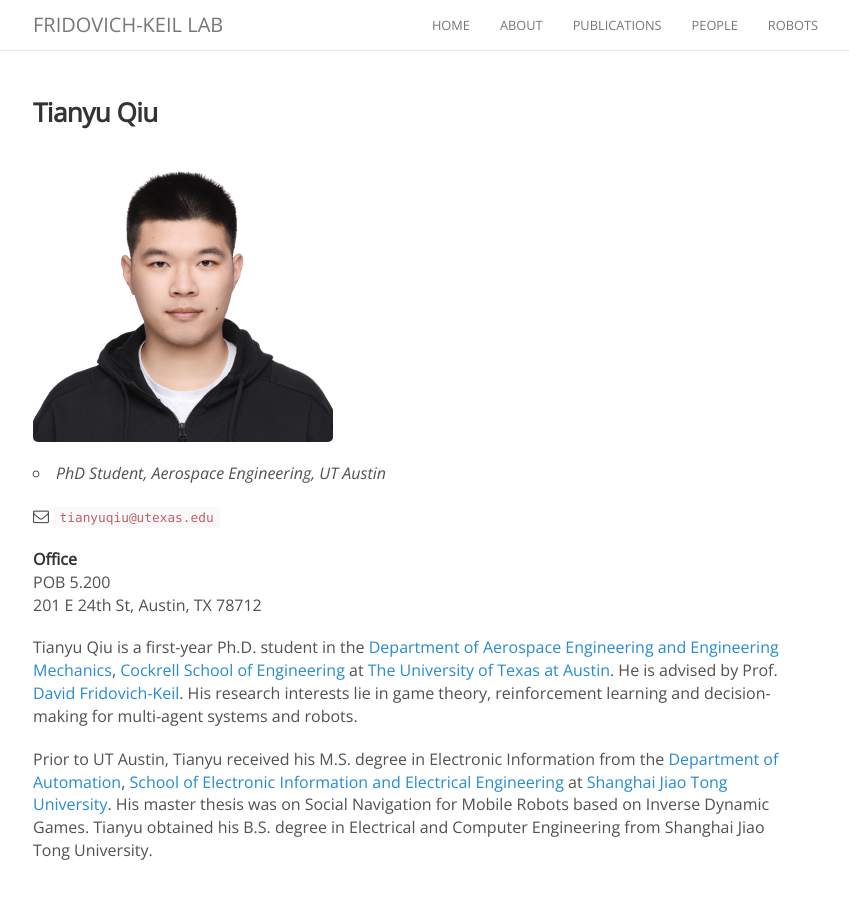
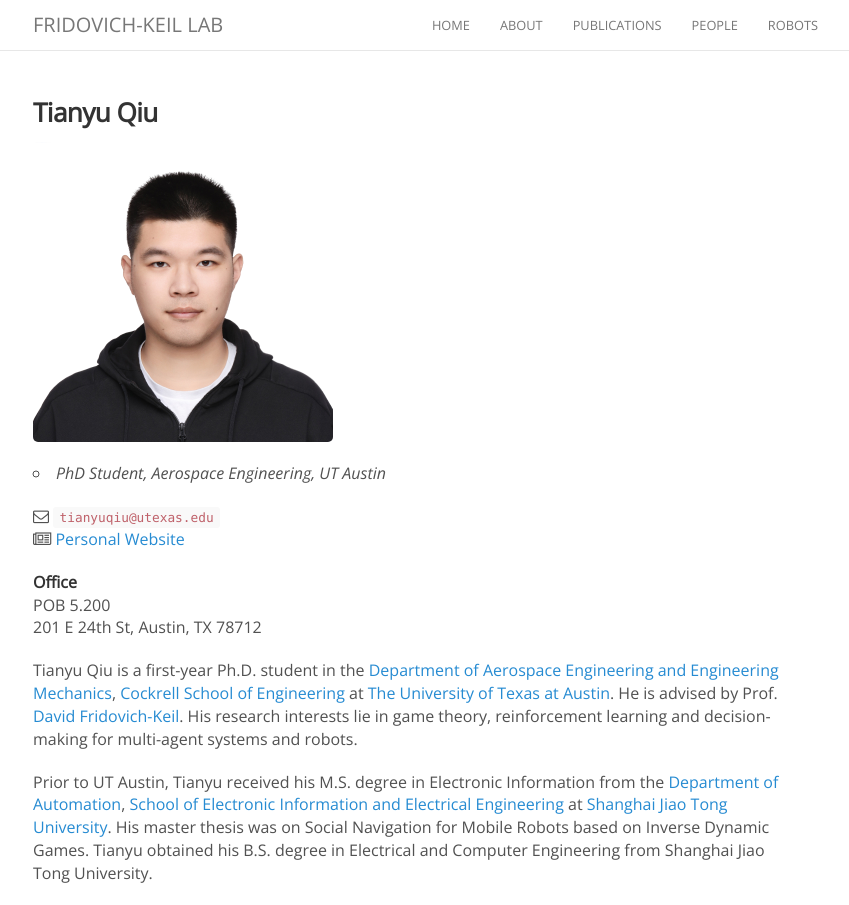
Before and after one commit to KordingLab/KordingLab.github.io, a Jekyll site: the page built from _people/tianyu_qiu.md, in a window 1280 px wide. Shown: the whole page, without its empty margins (222-1071 px from the left). Built offline with Jekyll 4.4.1, drawn with Linux system fonts in a browser that asks for light colours; nearby versions of some CDN libraries; comment, search, counter and statistics services are not loaded.

Commit message:
Add personal website link to Tianyu Qiu's profile

```diff
--- a/_people/tianyu_qiu.md
+++ b/_people/tianyu_qiu.md
@@ -9,6 +9,8 @@ avatar: Tianyu_Qiu.jpg
 - _PhD Student, Aerospace Engineering, UT Austin_<br>
 
 <i class="fa fa-envelope-o"></i> `tianyuqiu@utexas.edu`<br>
+<i class="fa fa-newspaper-o"></i> [Personal Website](https://tianyuq.github.io/me/)
+
 
 **Office**<br>
 POB 5.200<br>
```
